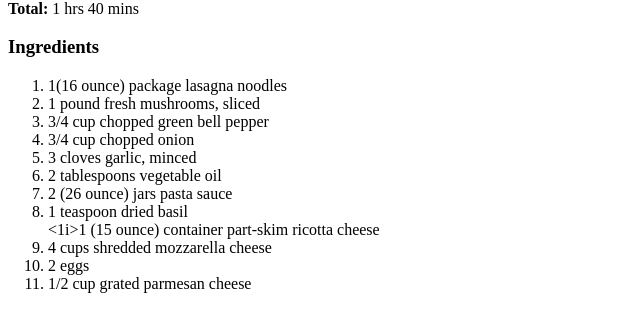
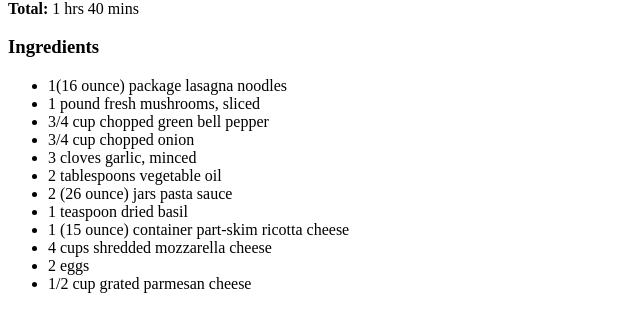
Before and after one commit to Dem077/odin-recipes, a plain HTML site: page recipies/lasagna.html in a window 1280 px wide. Shown: the part 223-554 px from the top of the page, without its empty margins (0-640 px from the left). Drawn offline with Linux system fonts and the light colour scheme.

Commit message:
fixed typos from ingridents section

```diff
--- a/recipies/lasagna.html
+++ b/recipies/lasagna.html
@@ -12,7 +12,7 @@
         <p><strong>Additional:</strong> 15 mins</p>
         <p><strong>Total:</strong> 1 hrs 40 mins</p>
         <h3>Ingredients</h3>
-        <ol>
+        <ul>
             <li>1(16 ounce) package lasagna noodles</li>
             <li>1 pound fresh mushrooms, sliced</li>
             <li>3/4 cup chopped green bell pepper</li>
@@ -21,10 +21,10 @@
             <li>2 tablespoons vegetable oil</li>
             <li>2 (26 ounce) jars pasta sauce</li>
             <li>1 teaspoon dried basil</li>
-            <1i>1 (15 ounce) container part-skim ricotta cheese</1i>
+            <li>1 (15 ounce) container part-skim ricotta cheese</li>
             <li>4 cups shredded mozzarella cheese</li>
             <li>2 eggs</li>
             <li>1/2 cup grated parmesan cheese</li>
-        </ol>
+        </ul>
     </body>
 </html>
```
